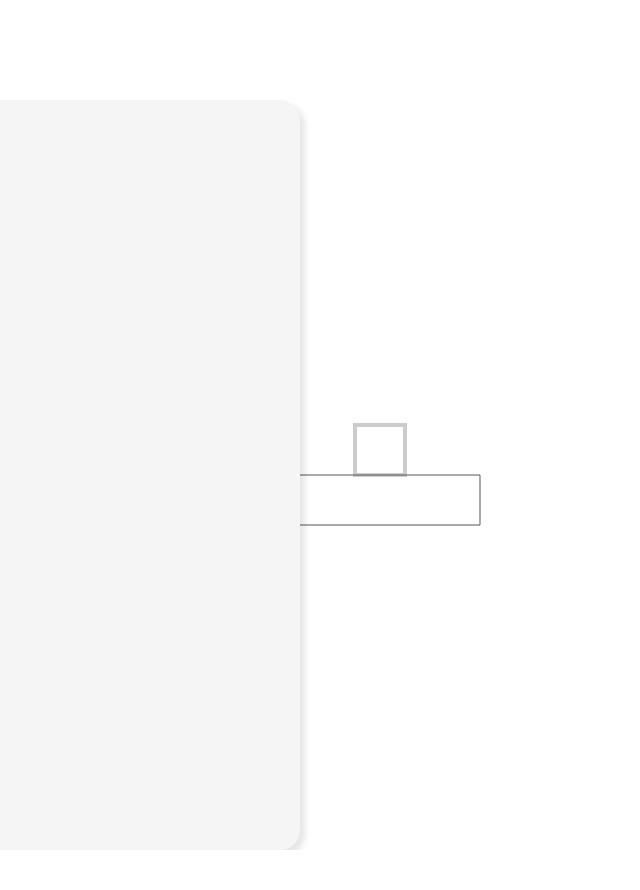
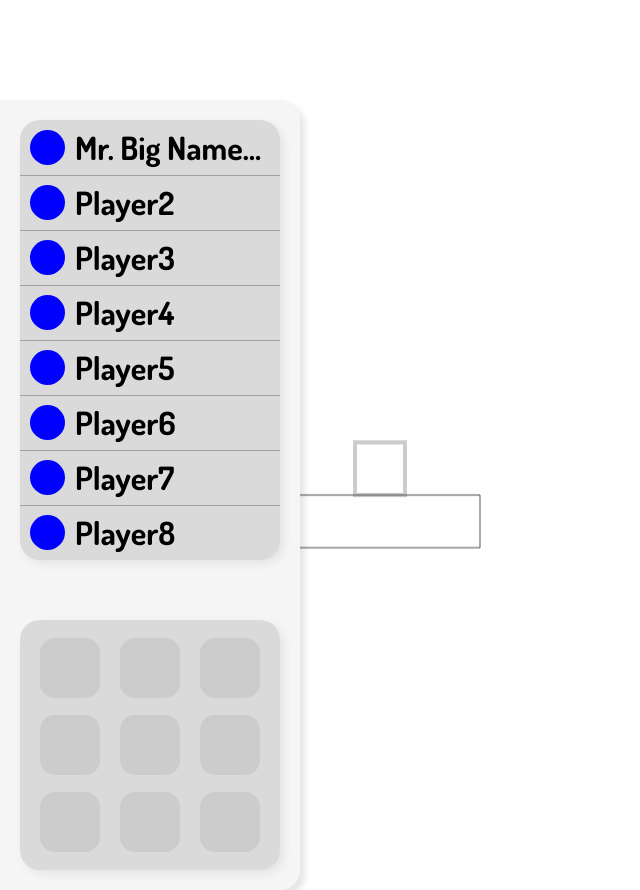
Before and after one commit to MiltonEBR/PakaPuParty, a plain HTML site: page client/lobby.html in a window 1280 px wide. Shown: the top 890 px of the page, without its empty margins (0-640 px from the left). Before the commit the page ends 850 px from the top, so only its background shows below. Drawn offline with nearby package versions, Linux system fonts and the light colour scheme; files that its build step writes are made by us from their sources; files whose address does not match are found by name.

Commit message:
Leaderboard and item holder added

```diff
--- a/client/lobby.html
+++ b/client/lobby.html
@@ -3,13 +3,64 @@
     <head>
         <meta charset="UTF-8" />
         <meta name="viewport" content="width=device-width, initial-scale=1.0" />
+        <link
+            href="https://fonts.googleapis.com/css2?family=Dosis:wght@700&family=Nunito:wght@400;700&display=swap"
+            rel="stylesheet"
+        />
         <link rel="stylesheet" href="./public/styles/style.css" />
         <link rel="stylesheet" href="./public/styles/lobby.css" />
         <title>PakaPu Party</title>
     </head>
     <body>
         <div class="game-holder">
-            <div id="menu"></div>
+            <div id="menu">
+                <div class="info-holder">
+                    <div class="player-holder">
+                        <div class="player-icon"></div>
+                        <div class="player-txt">Mr. Big Name Long</div>
+                    </div>
+                    <div class="player-holder">
+                        <div class="player-icon"></div>
+                        <div class="player-txt">Player2</div>
+                    </div>
+                    <div class="player-holder">
+                        <div class="player-icon"></div>
+                        <div class="player-txt">Player3</div>
+                    </div>
+                    <div class="player-holder">
+                        <div class="player-icon"></div>
+                        <div class="player-txt">Player4</div>
+                    </div>
+                    <div class="player-holder">
+                        <div class="player-icon"></div>
+                        <div class="player-txt">Player5</div>
+                    </div>
+                    <div class="player-holder">
+                        <div class="player-icon"></div>
+                        <div class="player-txt">Player6</div>
+                    </div>
+                    <div class="player-holder">
+                        <div class="player-icon"></div>
+                        <div class="player-txt">Player7</div>
+                    </div>
+                    <div class="player-holder">
+                        <div class="player-icon"></div>
+                        <div class="player-txt">Player8</div>
+                    </div>
+                </div>
+
+                <div id="items-holder" class="info-holder">
+                    <div class="item-ico"></div>
+                    <div class="item-ico"></div>
+                    <div class="item-ico"></div>
+                    <div class="item-ico"></div>
+                    <div class="item-ico"></div>
+                    <div class="item-ico"></div>
+                    <div class="item-ico"></div>
+                    <div class="item-ico"></div>
+                    <div class="item-ico"></div>
+                </div>
+            </div>
             <canvas width="1470" height="750" id="game"></canvas>
         </div>
     </body>
--- a/client/styles/lobby.css
+++ b/client/styles/lobby.css
@@ -32,8 +32,75 @@ body {
     z-index: 1;
     width: 300px;
     height: 750px;
+    padding: 20px;
 
     background-color: rgb(245, 245, 245);
     border-radius: 0 20px 20px 0;
     box-shadow: 5px 5px 6px rgba(0, 0, 0, 0.1);
 }
+
+.info-holder {
+    background-color: rgb(218, 218, 218);
+    border-radius: 20px;
+    box-shadow: 4px 4px 10px rgba(0, 0, 0, 0.07);
+}
+
+.player-holder {
+    padding: 0 10px;
+    display: flex;
+    align-items: center;
+    height: 55px;
+}
+
+.player-holder {
+    box-shadow: 0px 1px rgb(160, 160, 160);
+}
+.player-holder:last-child {
+    box-shadow: 0px 0px rgb(160, 160, 160);
+}
+
+.player-txt {
+    flex-shrink: 0;
+    flex-grow: 0;
+    font-family: Dosis;
+    font-weight: 700;
+    font-size: 2em;
+    margin-left: 10px;
+    max-width: 190px;
+    white-space: nowrap;
+    overflow: hidden;
+    text-overflow: ellipsis;
+}
+
+.player-icon {
+    flex-shrink: 0;
+    flex-grow: 0;
+    width: 35px;
+    height: 35px;
+    background-color: blue;
+    border-radius: 20px;
+}
+
+#items-holder {
+    position: absolute;
+    bottom: 20px;
+    width: 260px;
+    height: 230px;
+    padding: 10px 0px;
+
+    display: flex;
+    justify-content: center;
+    align-items: center;
+    flex-wrap: wrap;
+}
+
+.item-ico {
+    flex-grow: 0;
+    flex-shrink: 0;
+    background-color: rgb(204, 204, 204);
+    border-radius: 15px;
+    width: 60px;
+    height: 60px;
+    margin-left: 10px;
+    margin-right: 10px;
+}
```
Lines whose indentation alone changed are shown as unchanged.
